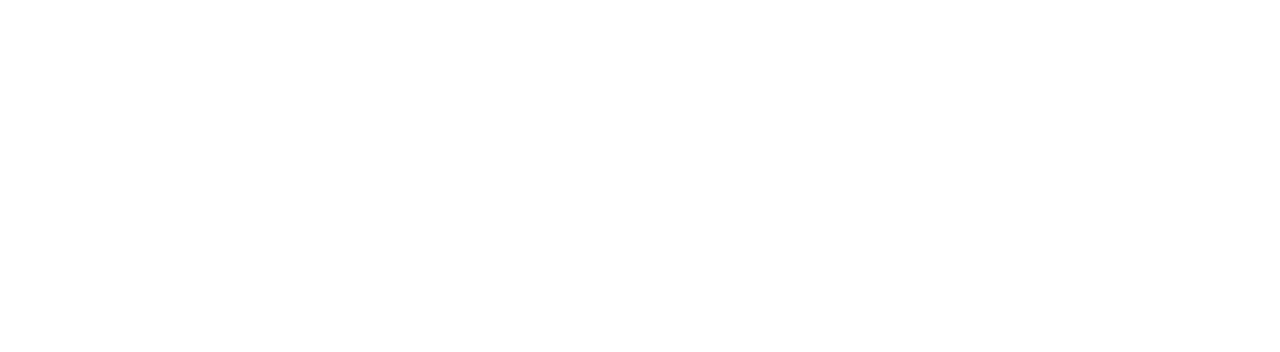
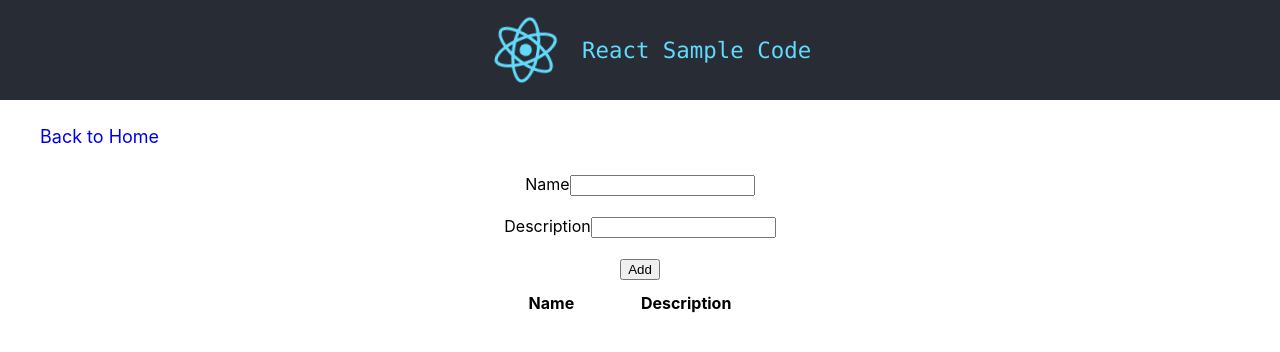
Before and after one commit to aminghazi/react-sample, a React (Create React App) app: page /table in a window 1280 px wide. Before the commit this address had no page. Shown: the top 352 px of the page. Built offline with nearby package versions, Linux system fonts and the light colour scheme.

Commit message:
init card

```diff
--- /dev/null
+++ b/src/components/Cart/index.js
@@ -0,0 +1,11 @@
+import React, { Component } from 'react'
+
+export default class Cart extends Component {
+    render() {
+        return (
+            <div>
+
+            </div>
+        )
+    }
+}
--- /dev/null
+++ b/src/components/Table/Add.js
@@ -0,0 +1,87 @@
+import React, { Component } from 'react'
+import Show from './Show'
+
+export default class Add extends Component {
+    constructor() {
+        super()
+
+        this.state = {
+            items: [],
+            name: '',
+            description: '',
+        }
+
+        this.nameHandler = this.nameHandler.bind(this)
+        this.descriptionHandler = this.descriptionHandler.bind(this)
+        this.submitHandler = this.submitHandler.bind(this)
+    }
+
+    nameHandler(event) {
+        this.setState({
+            name: event.target.value
+        })
+    }
+
+    descriptionHandler(event) {
+        this.setState({
+            description: event.target.value
+        })
+    }
+
+    submitHandler(event) {
+        event.preventDefault()
+
+        let { name, description } = this.state
+
+        if (name && description) {
+            let newItem = {
+                id: this.state.items.length + 1,
+                name,
+                description
+            }
+
+            this.setState({
+                items: [...this.state.items, newItem]
+            })
+
+            this.setState({
+                name: "",
+                description: ""
+            })
+        }
+
+    }
+
+    render() {
+        return (
+            <>
+                <form onSubmit={this.submitHandler} autoComplete="off">
+                    <div>
+                        <label for="name">Name</label>
+                        <input type="text" id="name" onChange={this.nameHandler} value={this.state.name} />
+                    </div>
+                    <br/>
+                    <div>
+                        <label for="description">Description</label>
+                        <input type="text" id="description" onChange={this.descriptionHandler} value={this.state.description} />
+                    </div>
+                    <br />
+                    <input type="submit" value="Add" />
+                </form>
+                <table>
+                    <thead>
+                        <tr>
+                            <th>Name</th>
+                            <th>Description</th>
+                        </tr>
+                    </thead>
+                    <tbody>
+                        {this.state.items.map(i => (
+                            <Show key={i.id} {...i} />
+                        ))}
+                    </tbody>
+                </table>
+            </>
+        )
+    }
+}
--- /dev/null
+++ b/src/components/Table/Show.js
@@ -0,0 +1,12 @@
+import React, { Component } from 'react'
+
+export default class Show extends Component {
+    render() {
+        return (
+            <tr>
+                <td>{this.props.name}</td>
+                <td>{this.props.description}</td>
+            </tr>
+        )
+    }
+}
--- /dev/null
+++ b/src/components/Table/index.css
@@ -0,0 +1,7 @@
+.Table-content {
+    display: grid;
+    justify-content: center;
+    align-content: center;
+    align-items: center;
+    gap: 10px;
+}
--- /dev/null
+++ b/src/components/Table/index.js
@@ -0,0 +1,13 @@
+import React, { Component } from 'react'
+import Add from './Add'
+import './index.css'
+
+export default class Table extends Component {
+    render() {
+        return (
+            <div className="Table-content">
+                <Add />
+            </div>
+        )
+    }
+}
--- a/src/index.js
+++ b/src/index.js
@@ -15,6 +15,8 @@ import Form from './pages/Form';
 import Quiz from './pages/Quiz';
 import Select from './pages/Select';
 import MethodAsProps from './pages/MethodAsProps';
+import Table from './pages/Table';
+import Cart from './pages/Cart';
 import Layout from './pages/Layout';
 import LayoutRoot from './pages/LayoutRoot';
 
@@ -33,6 +35,8 @@ root.render(
         <Route path="quiz" element={<Quiz />} />
         <Route path="select" element={<Select />} />
         <Route path="method-as-props" element={<MethodAsProps />} />
+        <Route path="table" element={<Table />} />
+        <Route path="cart" element={<Cart />} />
       </Route>
     </Routes>
   </Router>
--- /dev/null
+++ b/src/pages/Cart.js
@@ -0,0 +1,7 @@
+import Cart from "../components/Cart"
+
+const CartPage = () => {
+  return <Cart />;
+};
+
+export default CartPage;
--- a/src/pages/Layout.js
+++ b/src/pages/Layout.js
@@ -33,6 +33,12 @@ const Layout = () => {
             <li>
               <Link to="/method-as-props">Method As Props</Link>
             </li>
+            <li>
+              <Link to="/table">Table</Link>
+            </li>
+            <li>
+              <Link to="/cart">Cart</Link>
+            </li>
           </ul>
         </nav>
 
--- /dev/null
+++ b/src/pages/Table.js
@@ -0,0 +1,7 @@
+import Table from "../components/Table"
+
+const TablePage = () => {
+  return <Table />;
+};
+
+export default TablePage;
```
